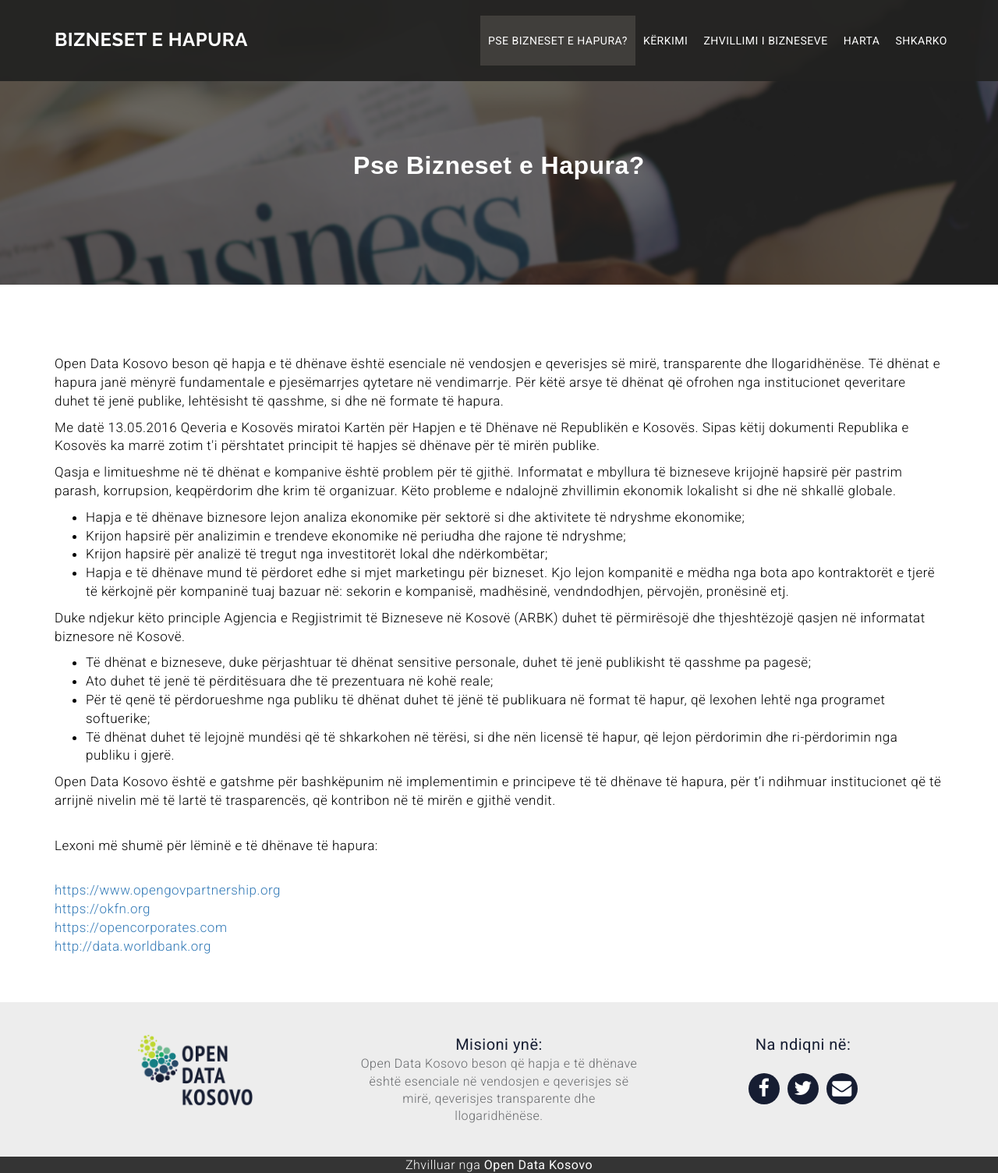
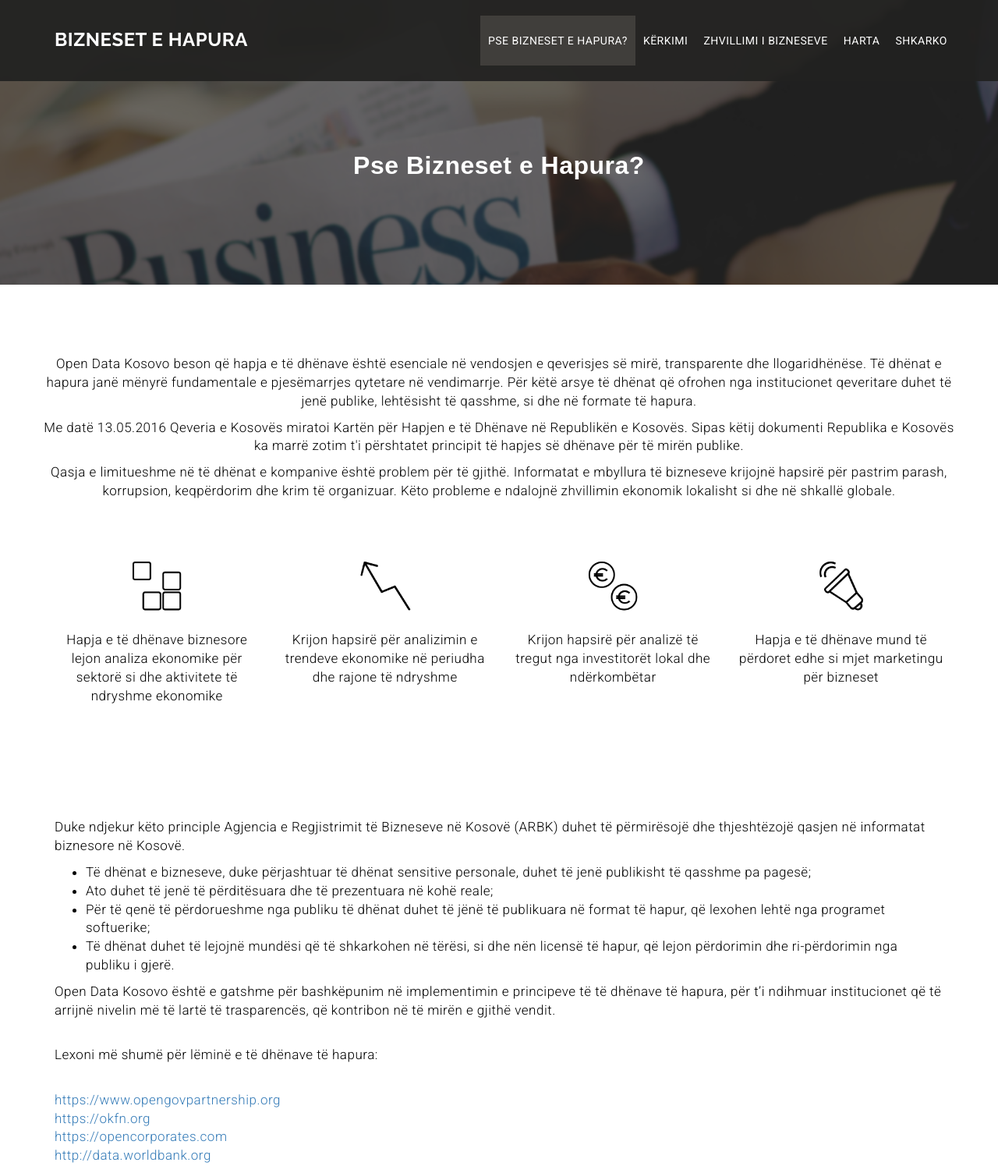
Before and after one commit to diamanthaxhimusa/open-arbk, a Flask app: page /recommendation in a window 1280 px wide. Shown: the top 1504 px of the page at 78% size. Run offline with Flask 2, Linux system fonts and the light colour scheme; some libraries are stand-ins or nearby versions.

Commit message:
recomendation page

```diff
--- a/app/templates/layout.html
+++ b/app/templates/layout.html
@@ -123,7 +123,7 @@
               <div class="banner-info text-center">
                 <h2 class="bnr-sub-title">Zbuloni Gjendjen e Bizneseve n&euml; Kosov&euml;</h2>
                 <span class="lead">K&euml;tu mund t&euml; gjeni forma t&euml; ndryshme t&euml; visualizimeve q&euml; tregojn&euml; gjendjen e bizneseve n&euml; Kosov&euml;.</span><br>
-                <span class="lead">Zbuloni se cil&euml;t jan&euml; top dhjet&euml; bizneset me kapital m&euml; t&euml; madh. M&euml;soni &ccedil;far&euml; industi apo aktivitete biznesore operojn&euml; m&euml; s&euml; shumti n&euml; qytetin tuaj. Ndani sipas gjinis&euml;, viteve, apo llojit t&euml; biznesit.</span><br><br>
+                <span class="lead">Zbuloni se cil&euml;t jan&euml; top dhjet&euml; bizneset me kapital m&euml; t&euml; madh. M&euml;soni &ccedil;far&euml; industri apo aktivitete biznesore operojn&euml; m&euml; s&euml; shumti n&euml; qytetin tuaj. Ndani sipas gjinis&euml;, viteve, apo llojit t&euml; biznesit.</span><br><br>
                 <div class="btn-group">
                     <button type="button" id="dropSect" class="btn btn-default dropdown-toggle" data-toggle="dropdown" aria-haspopup="true" aria-expanded="false">
                         Shiko <span class="caret"></span>
@@ -135,8 +135,8 @@
                         <li><a class="page-scroll" href="#top-ten-activities">Top 10 Aktivitetet q&euml; Sh&euml;rbehen nga Bizneset</a></li>
                         <li><a class="page-scroll" href="#active-inactive">Bizneset e Shuara dhe Aktive</a></li>
                         <li><a class="page-scroll" href="#gender">Gjinia e Pronar&euml;ve</a></li>
-                        <li><a class="page-scroll" href="#activities-years">Aktivitetet Gjat&euml; Vite</a></li>
-                        <li><a class="page-scroll" href="#gender-activities ">Aktivitetet Biznesore t&euml; Ndara në Gjini</a></li>
+                        <li><a class="page-scroll" href="#activities-years">Aktivitetet Gjat&euml; Viteve</a></li>
+                        <li><a class="page-scroll" href="#gender-activities ">Top 10 Aktivitetet Biznesore t&euml; Ndara sipas Gjinis&euml; s&euml; Pronar&euml;ve</a></li>
                     </ul>
                 </div>
               </div>
@@ -166,12 +166,9 @@
     <!--Content -->
     <section id="service" class="section-padding wow fadeIn delay-05s">
       <div class="container">
-        <div class="row">
             {% if request.path == url_for('main.index') %}<h3 style="text-align:center;">Rezultatet:</h3>{% endif %}
             {% block content %}
-
             {% endblock %}
-        </div>
       </div>
     </section>
 
--- a/app/templates/recommendationPage.html
+++ b/app/templates/recommendationPage.html
@@ -16,26 +16,59 @@
         font-size: 17px;
         padding-top: 80px
     }
+    .illustration-img{
+        width: 70px;
+        height: 70px;
+    }
+    #recommendationPage .row {
+        text-align: center;
+    }
+    .illustration-content{
+        height: 330px !important;
+        padding-bottom: 20px !important;
+        padding-top: 20px !important;
+        transition: all 0.5s;
+    }
 </style>
 <section id="recommendationPage">
-    <div class="col-xs-12">
+    <!-- <div class="container"> -->
+    <div class="row">
         <p>Open Data Kosovo beson q&euml; hapja e t&euml; dh&euml;nave &euml;sht&euml; esenciale n&euml; vendosjen e qeverisjes s&euml; mir&euml;, transparente dhe llogaridh&euml;n&euml;se. T&euml; dh&euml;nat e hapura jan&euml; m&euml;nyr&euml; fundamentale e pjes&euml;marrjes qytetare n&euml; vendimarrje. P&euml;r k&euml;t&euml; arsye t&euml; dh&euml;nat q&euml; ofrohen nga institucionet qeveritare duhet t&euml; jen&euml; publike, leht&euml;sisht t&euml; qasshme, si dhe n&euml; formate t&euml; hapura.</p>
         <p>Me dat&euml; 13.05.2016 Qeveria e Kosov&euml;s miratoi Kart&euml;n p&euml;r Hapjen e t&euml; Dh&euml;nave n&euml; Republik&euml;n e Kosov&euml;s. Sipas k&euml;tij dokumenti Republika e Kosov&euml;s ka marr&euml; zotim t'i p&euml;rshtatet principit t&euml; hapjes s&euml; dh&euml;nave p&euml;r t&euml; mir&euml;n publike. </p>
         <p>Qasja e limitueshme n&euml; t&euml; dh&euml;nat e kompanive &euml;sht&euml; problem p&euml;r t&euml; gjith&euml;. Informatat e mbyllura t&euml; bizneseve krijojn&euml; hapsir&euml; p&euml;r pastrim parash, korrupsion, keqp&euml;rdorim dhe krim t&euml; organizuar. K&euml;to probleme e ndalojn&euml; zhvillimin ekonomik lokalisht si dhe n&euml; shkall&euml; globale. </p>
-        <ul class="recPage">
-            <li>
-                Hapja e t&euml; dh&euml;nave biznesore lejon analiza ekonomike p&euml;r sektor&euml; si dhe aktivitete t&euml; ndryshme ekonomike;
-            </li>
-            <li>
-                Krijon hapsir&euml; p&euml;r analizimin e trendeve ekonomike n&euml; periudha dhe rajone t&euml; ndryshme;
-            </li>
-            <li>
-                Krijon hapsir&euml; p&euml;r analiz&euml; t&euml; tregut nga investitor&euml;t lokal dhe nd&euml;rkomb&euml;tar;
-            </li>
-            <li>
-                Hapja e t&euml; dh&euml;nave mund t&euml; p&euml;rdoret edhe si mjet marketingu p&euml;r bizneset. Kjo lejon kompanit&euml; e m&euml;dha nga bota apo kontraktor&euml;t e tjer&euml; t&euml; k&euml;rkojn&euml; p&euml;r kompanin&euml; tuaj bazuar n&euml;: sekorin e kompanis&euml;, madh&euml;sin&euml;, vendndodhjen, p&euml;rvoj&euml;n, pron&euml;sin&euml; etj.
-            </li>
-        </ul>
+        <br>
+    </div>
+        <div class="row" style="padding-top:20px; padding-bottom:-20px">
+            <div class="col-xs-6 col-sm-3 illustration-content">
+                <span><img src="{{url_for('static', filename="img/illustration-1.png")}}" class="illustration-img"></span>
+                <br><br>
+                <span>
+                    Hapja e t&euml; dh&euml;nave biznesore lejon analiza ekonomike p&euml;r sektor&euml; si dhe aktivitete t&euml; ndryshme ekonomike
+                </span>
+            </div>
+            <div class="col-xs-6 col-sm-3 illustration-content">
+                <span><img src="{{url_for('static', filename="img/illustration-2.png")}}" class="illustration-img"></span>
+                <br><br>
+                <span>
+                    Krijon hapsir&euml; p&euml;r analizimin e trendeve ekonomike n&euml; periudha dhe rajone t&euml; ndryshme
+                </span>
+            </div>
+            <div class="col-xs-6 col-sm-3 illustration-content">
+                <span><img src="{{url_for('static', filename="img/illustration-3.png")}}" class="illustration-img"></span>
+                <br><br>
+                <span>
+                    Krijon hapsir&euml; p&euml;r analiz&euml; t&euml; tregut nga investitor&euml;t lokal dhe nd&euml;rkomb&euml;tar
+                </span>
+            </div>
+            <div class="col-xs-6 col-sm-3 illustration-content">
+                <span><img src="{{url_for('static', filename="img/illustration-4.png")}}" class="illustration-img"></span>
+                <br><br>
+                <span>
+                    Hapja e t&euml; dh&euml;nave mund t&euml; p&euml;rdoret edhe si mjet marketingu p&euml;r bizneset
+                </span>
+            </div>
+        </div>
+        <br>
         <p>Duke ndjekur k&euml;to principle Agjencia e Regjistrimit t&euml; Bizneseve n&euml; Kosov&euml; (ARBK) duhet t&euml; p&euml;rmir&euml;soj&euml; dhe thjesht&euml;zoj&euml; qasjen n&euml; informatat biznesore n&euml; Kosov&euml;.</p>
         <ul class="recPage">
             <li>
@@ -60,6 +93,6 @@
         <a target="_blank" href="https://opencorporates.com">https://opencorporates.com</a> <br>
         <a target="_blank" href="http://data.worldbank.org">http://data.worldbank.org</a> <br>
 
-    </div>
+    <!-- </div> -->
 </section>
 {%endblock%}
```
Also changed, not shown: app/templates/visualizations.html (+13 -2 lines), app/static/img/illustration-1.png (added), app/static/img/illustration-2.png (added), app/static/img/illustration-3.png (added), app/static/img/illustration-4.png (added).
